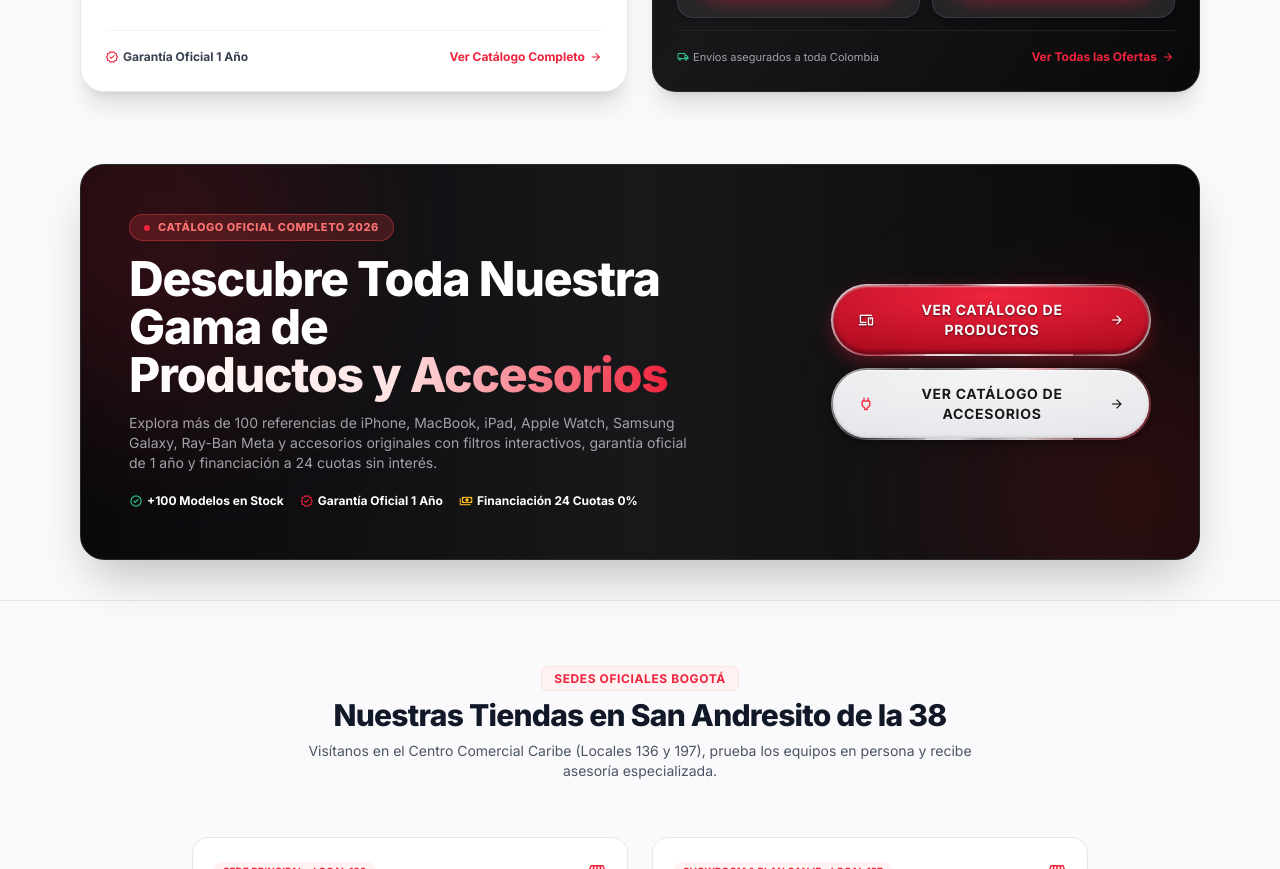
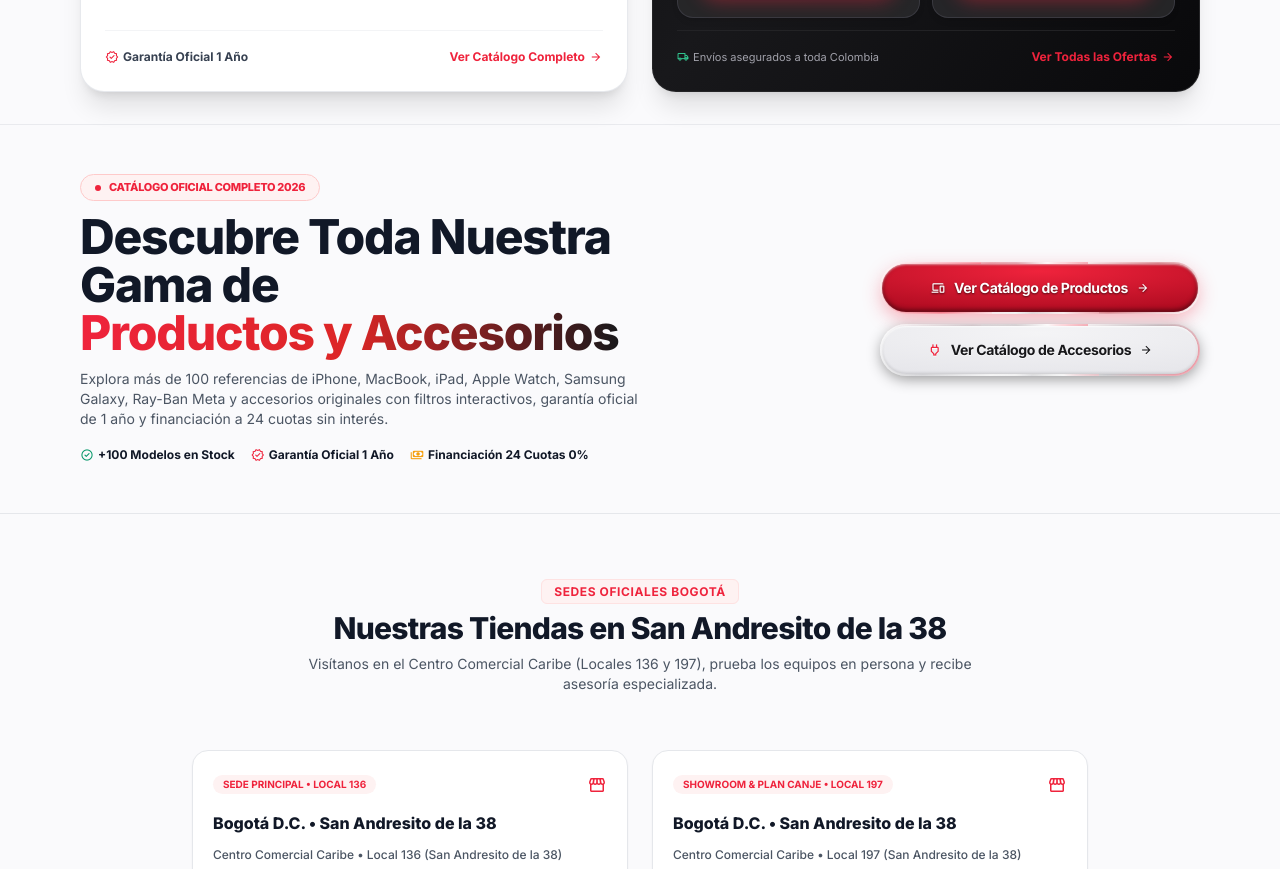
Before and after one commit to RAMAR2311/PAGINA-REDCOVER, a website: page index.html in a window 1280 px wide. Shown: the part 2980-3849 px from the top of the page. Drawn offline with nearby package versions, Linux system fonts and the light colour scheme; no server answers.

Commit message:
fix: banner de catalogo sin fondo y letra compacta/junta en botones

```diff
--- a/index.html
+++ b/index.html
@@ -743,50 +743,47 @@
     </section>
 
     <!-- ============================================================== -->
-    <!-- NUEVO BANNER PANORÁMICO: CATÁLOGO DE PRODUCTOS Y ACCESORIOS    -->
+    <!-- BANNER PANORÁMICO: CATÁLOGO DE PRODUCTOS Y ACCESORIOS (SIN FONDO) -->
     <!-- ============================================================== -->
-    <section class="w-full py-6 sm:py-10 px-4 sm:px-8 lg:px-12 xl:px-20">
-      <div class="rounded-3xl p-8 sm:p-12 relative overflow-hidden bg-gradient-to-r from-zinc-950 via-zinc-900 to-zinc-950 border border-zinc-800 shadow-2xl text-white flex flex-col lg:flex-row items-center justify-between gap-8">
-        <!-- Resplandor decorativo de fondo -->
-        <div class="absolute -top-24 -left-24 w-80 h-80 bg-primary/20 rounded-full blur-[100px] pointer-events-none"></div>
-        <div class="absolute -bottom-24 -right-24 w-80 h-80 bg-red-600/20 rounded-full blur-[100px] pointer-events-none"></div>
+    <section class="w-full py-8 sm:py-12 px-4 sm:px-8 lg:px-12 xl:px-20 border-t border-gray-200/80 dark:border-zinc-800/80">
+      <div class="relative flex flex-col lg:flex-row items-center justify-between gap-8 text-left max-w-7xl mx-auto">
 
-        <div class="relative z-10 space-y-3.5 max-w-2xl text-left">
-          <div class="inline-flex items-center gap-2 px-3.5 py-1 rounded-full bg-red-500/20 border border-red-500/40 text-red-400 text-[11px] font-extrabold uppercase tracking-wider">
+        <div class="space-y-3 max-w-2xl text-left">
+          <div class="inline-flex items-center gap-2 px-3.5 py-1 rounded-full bg-red-50 dark:bg-red-500/20 border border-red-200 dark:border-red-500/40 text-primary dark:text-red-400 text-[11px] font-extrabold uppercase tracking-tight">
             <span class="w-1.5 h-1.5 rounded-full bg-primary animate-ping"></span>
             Catálogo Oficial Completo 2026
           </div>
-          <h2 class="text-3xl sm:text-4xl lg:text-5xl font-black text-white tracking-tight leading-tight">
+          <h2 class="text-3xl sm:text-4xl lg:text-5xl font-black text-gray-900 dark:text-white tracking-tight leading-tight">
             Descubre Toda Nuestra Gama de <br class="hidden sm:inline"/>
-            <span class="text-transparent bg-clip-text bg-gradient-to-r from-white via-red-100 to-primary">
+            <span class="text-transparent bg-clip-text bg-gradient-to-r from-primary via-red-600 to-zinc-900 dark:from-white dark:via-red-100 dark:to-primary">
               Productos y Accesorios
             </span>
           </h2>
-          <p class="text-xs sm:text-sm text-zinc-400 leading-relaxed max-w-xl">
+          <p class="text-xs sm:text-sm text-gray-600 dark:text-zinc-400 leading-relaxed max-w-xl">
             Explora más de 100 referencias de iPhone, MacBook, iPad, Apple Watch, Samsung Galaxy, Ray-Ban Meta y accesorios originales con filtros interactivos, garantía oficial de 1 año y financiación a 24 cuotas sin interés.
           </p>
-          <div class="flex items-center gap-4 pt-1 text-xs text-zinc-300 flex-wrap">
-            <span class="flex items-center gap-1 font-bold text-white"><span class="material-symbols-outlined text-sm text-emerald-400">check_circle</span> +100 Modelos en Stock</span>
-            <span class="flex items-center gap-1 font-bold text-white"><span class="material-symbols-outlined text-sm text-primary">verified</span> Garantía Oficial 1 Año</span>
-            <span class="flex items-center gap-1 font-bold text-white"><span class="material-symbols-outlined text-sm text-amber-400">payments</span> Financiación 24 Cuotas 0%</span>
+          <div class="flex items-center gap-4 pt-1 text-xs text-gray-700 dark:text-zinc-300 flex-wrap">
+            <span class="flex items-center gap-1 font-bold text-gray-900 dark:text-white"><span class="material-symbols-outlined text-sm text-emerald-600">check_circle</span> +100 Modelos en Stock</span>
+            <span class="flex items-center gap-1 font-bold text-gray-900 dark:text-white"><span class="material-symbols-outlined text-sm text-primary">verified</span> Garantía Oficial 1 Año</span>
+            <span class="flex items-center gap-1 font-bold text-gray-900 dark:text-white"><span class="material-symbols-outlined text-sm text-amber-500">payments</span> Financiación 24 Cuotas 0%</span>
           </div>
         </div>
 
-        <!-- Botones de Acción Destacados (Uno sobre otro) -->
-        <div class="relative z-10 flex flex-col items-stretch gap-3 w-full sm:w-72 lg:w-80 shrink-0">
-          <a href="catalogo.html?tipo=productos" class="metallic-btn metallic-btn-crimson w-full text-xs sm:text-sm font-extrabold uppercase tracking-wider py-1.5 px-3 shadow-xl shadow-red-600/30">
-            <span class="metallic-btn-inner flex items-center justify-center gap-2 !py-3.5 !px-6 w-full text-center">
-              <span class="material-symbols-outlined text-lg">devices</span>
-              <span>Ver Catálogo de Productos</span>
-              <span class="material-symbols-outlined text-base">arrow_forward</span>
+        <!-- Botones de Acción Destacados (Uno sobre otro con letra compacta / junta) -->
+        <div class="flex flex-col items-stretch gap-2.5 w-full sm:w-72 lg:w-80 shrink-0">
+          <a href="catalogo.html?tipo=productos" class="metallic-btn metallic-btn-crimson w-full text-xs sm:text-sm font-extrabold tracking-tight py-1 px-2.5 shadow-lg shadow-red-600/25">
+            <span class="metallic-btn-inner flex items-center justify-center gap-2 !py-3 !px-4 w-full text-center tracking-tight">
+              <span class="material-symbols-outlined text-base">devices</span>
+              <span class="tracking-tight">Ver Catálogo de Productos</span>
+              <span class="material-symbols-outlined text-sm">arrow_forward</span>
             </span>
           </a>
 
-          <a href="catalogo.html?tipo=accesorios" class="metallic-btn metallic-btn-silver w-full text-xs sm:text-sm font-extrabold uppercase tracking-wider py-1.5 px-3 shadow-xl">
-            <span class="metallic-btn-inner flex items-center justify-center gap-2 !py-3.5 !px-6 w-full text-center">
-              <span class="material-symbols-outlined text-lg text-primary">power</span>
-              <span>Ver Catálogo de Accesorios</span>
-              <span class="material-symbols-outlined text-base">arrow_forward</span>
+          <a href="catalogo.html?tipo=accesorios" class="metallic-btn metallic-btn-silver w-full text-xs sm:text-sm font-extrabold tracking-tight py-1 px-2.5 shadow-md">
+            <span class="metallic-btn-inner flex items-center justify-center gap-2 !py-3 !px-4 w-full text-center tracking-tight">
+              <span class="material-symbols-outlined text-base text-primary">power</span>
+              <span class="tracking-tight">Ver Catálogo de Accesorios</span>
+              <span class="material-symbols-outlined text-sm">arrow_forward</span>
             </span>
           </a>
         </div>
```
Also changed, not shown: dist/css/styles.min.css.
